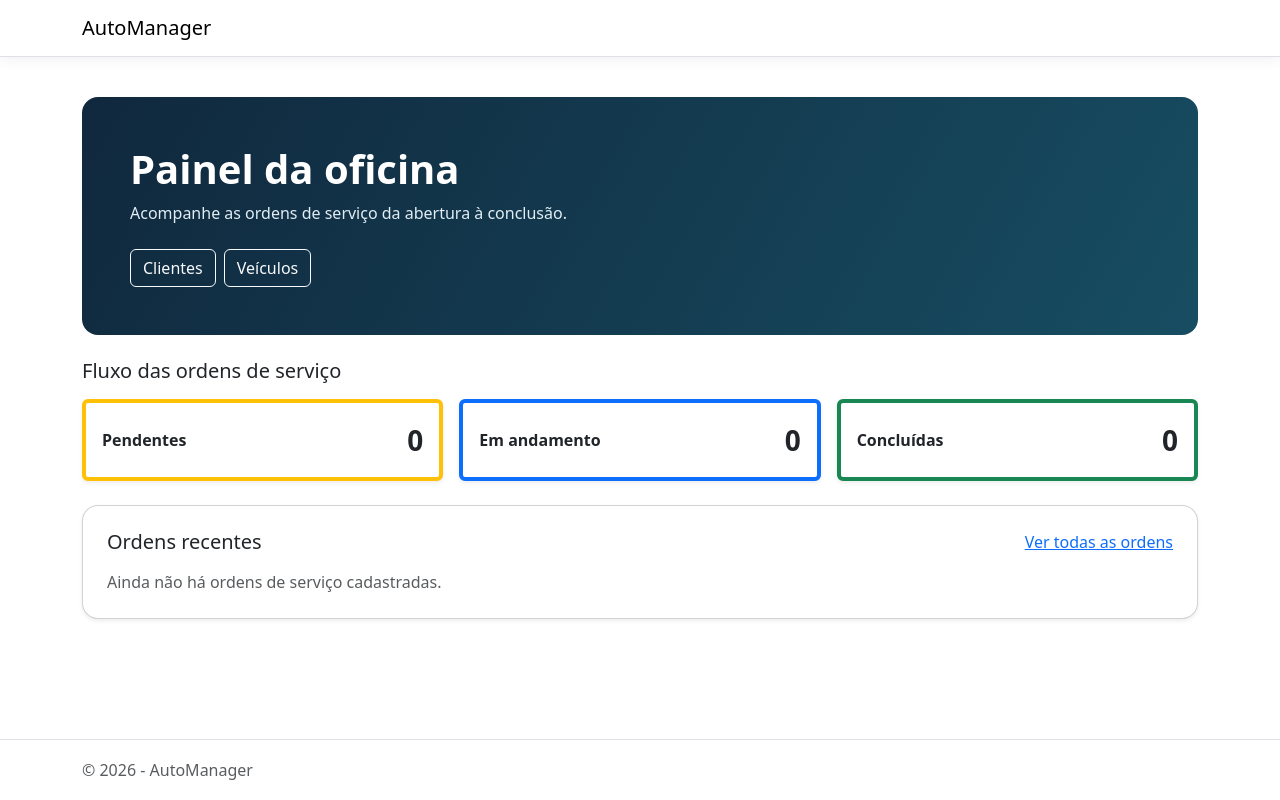
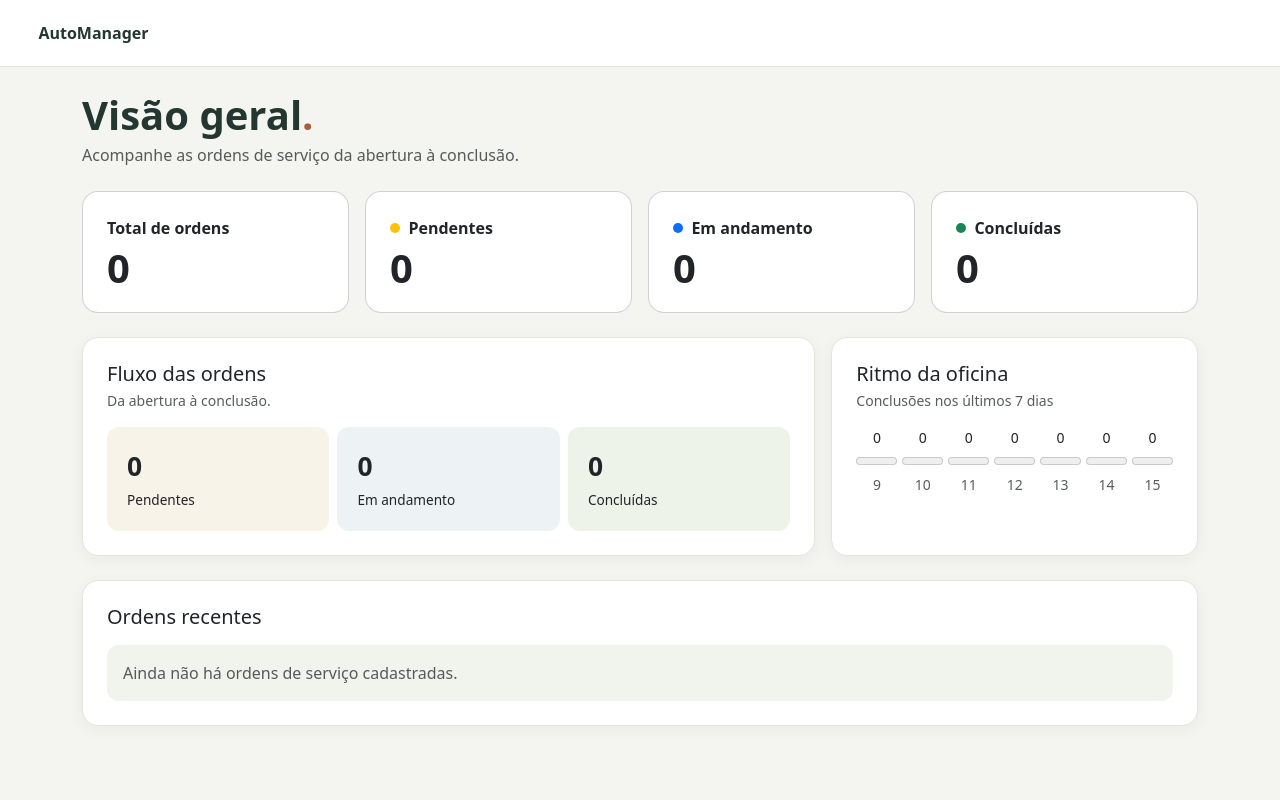
Before and after one commit to silvajoaopedro/AutoManager, an ASP.NET Core app: page / in a window 1280 px wide. Run offline with ASP.NET Core 8, Linux system fonts and the light colour scheme; style sheets or scripts are compiled from the project's sources; the project's own start-up code is not run, and a stand-in starts its controllers and pages.

Commit message:
style: registra redesign inicial do painel

```diff
--- a/Controllers/HomeController.cs
+++ b/Controllers/HomeController.cs
@@ -13,12 +13,24 @@ public class HomeController(OficinaService oficina) : Controller
         var veiculos = oficina.ConsultarVeiculos()
             .ToDictionary(veiculo => veiculo.Id);
 
+        var inicioPeriodo = DateOnly.FromDateTime(DateTime.Today).AddDays(-6);
+        var conclusoes = new int[7];
+        foreach (var ordem in ordens.Where(ordem => ordem.Status == StatusOrdem.Concluida))
+        {
+            var dataConclusao = DateOnly.FromDateTime(ordem.Observacoes[^1].DataRegistro.ToLocalTime().DateTime);
+            var dia = dataConclusao.DayNumber - inicioPeriodo.DayNumber;
+            if (dia >= 0 && dia < conclusoes.Length)
+                conclusoes[dia]++;
+        }
+
         return View(new PainelOficinaViewModel(
             ordens.Count(ordem => ordem.Status == StatusOrdem.Pendente),
             ordens.Count(ordem => ordem.Status == StatusOrdem.EmAndamento),
             ordens.Count(ordem => ordem.Status == StatusOrdem.Concluida),
             ordens.Take(6).ToList(),
-            veiculos));
+            veiculos,
+            conclusoes,
+            inicioPeriodo));
     }
 
     public IActionResult Privacy()
--- a/Models/PainelOficinaViewModel.cs
+++ b/Models/PainelOficinaViewModel.cs
@@ -5,4 +5,6 @@ public record PainelOficinaViewModel(
     int EmAndamento,
     int Concluidas,
     IReadOnlyList<OrdemServico> OrdensRecentes,
-    IReadOnlyDictionary<Guid, Veiculo> Veiculos);
+    IReadOnlyDictionary<Guid, Veiculo> Veiculos,
+    IReadOnlyList<int> ConclusoesPorDia,
+    DateOnly InicioPeriodo);
--- a/Views/Home/Index.cshtml
+++ b/Views/Home/Index.cshtml
@@ -1,6 +1,8 @@
 @model PainelOficinaViewModel
 @{
-    ViewData["Title"] = "Painel da oficina";
+    ViewData["Title"] = "Visão geral";
+    var total = Model.Pendentes + Model.EmAndamento + Model.Concluidas;
+    var picoConclusoes = Math.Max(1, Model.ConclusoesPorDia.Max());
     var etapas = new[]
     {
         (Status: StatusOrdem.Pendente, Nome: "Pendentes", Total: Model.Pendentes, Cor: "warning"),
@@ -9,31 +11,35 @@
     };
 }
 
-<div class="py-3 py-md-4">
-    <header class="painel-cabecalho rounded-4 p-4 p-md-5 mb-4">
-        <h1 class="display-6 fw-bold mb-2">Painel da oficina</h1>
-        <p class="mb-4">Acompanhe as ordens de serviço da abertura à conclusão.</p>
-        <div class="d-flex flex-wrap gap-2">
-            @if (User.IsInRole("Atendente"))
-            {
-                <a class="btn btn-light fw-semibold" asp-controller="Ordens" asp-action="Abrir">Nova ordem de serviço</a>
-            }
-            <a class="btn btn-outline-light" asp-controller="Clientes" asp-action="Index">Clientes</a>
-            <a class="btn btn-outline-light" asp-controller="Veiculos" asp-action="Index">Veículos</a>
-        </div>
+<div class="painel">
+    <header class="painel-cabecalho mb-4">
+        <h1 class="display-6 fw-bold mb-1">Visão geral<span>.</span></h1>
+        <p class="text-muted mb-0">Acompanhe as ordens de serviço da abertura à conclusão.</p>
     </header>
 
     <section class="mb-4" aria-labelledby="titulo-fluxo">
-        <h2 id="titulo-fluxo" class="h5 mb-3">Fluxo das ordens de serviço</h2>
-        <div class="row row-cols-1 row-cols-md-3 g-3">
+        <h2 id="titulo-fluxo" class="visually-hidden">Indicadores das ordens de serviço</h2>
+        <div class="row row-cols-2 row-cols-xl-4 g-3">
+            <div class="col">
+                <a class="card painel-indicador h-100 text-decoration-none text-dark rounded-4"
+                   asp-controller="Ordens" asp-action="Index">
+                    <div class="card-body d-flex flex-column align-items-start gap-2 p-3 p-lg-4">
+                        <span class="fw-semibold">Total de ordens</span>
+                        <strong class="display-6 fw-bold lh-1">@total</strong>
+                    </div>
+                </a>
+            </div>
             @foreach (var etapa in etapas)
             {
                 <div class="col">
-                    <a class="card h-100 shadow-sm text-decoration-none text-dark border-top border-4 border-@etapa.Cor"
+                    <a class="card painel-indicador h-100 text-decoration-none text-dark rounded-4"
                        asp-controller="Ordens" asp-action="Index" asp-route-status="@etapa.Status">
-                        <div class="card-body d-flex justify-content-between align-items-center gap-2">
-                            <span class="fw-semibold">@etapa.Nome</span>
-                            <strong class="fs-3">@etapa.Total</strong>
+                        <div class="card-body d-flex flex-column align-items-start gap-2 p-3 p-lg-4">
+                            <span class="d-flex align-items-center gap-2 fw-semibold">
+                                <span class="painel-status bg-@etapa.Cor" aria-hidden="true"></span>
+                                @etapa.Nome
+                            </span>
+                            <strong class="display-6 fw-bold lh-1">@etapa.Total</strong>
                         </div>
                     </a>
                 </div>
@@ -41,15 +47,52 @@
         </div>
     </section>
 
-    <section class="card shadow-sm rounded-4 mb-4" aria-labelledby="titulo-recentes">
+    <div class="painel-resumo mb-4">
+    <section class="card painel-recentes rounded-4" aria-labelledby="titulo-etapas">
+        <div class="card-body p-3 p-md-4">
+            <h2 id="titulo-etapas" class="h5 mb-1">Fluxo das ordens</h2>
+            <p class="text-muted small mb-3">Da abertura à conclusão.</p>
+            <ol class="painel-etapas list-unstyled mb-0">
+                @foreach (var etapa in etapas)
+                {
+                    <li class="painel-etapa painel-etapa-@etapa.Cor">
+                        <strong>@etapa.Total</strong>
+                        <span>@etapa.Nome</span>
+                    </li>
+                }
+            </ol>
+        </div>
+    </section>
+
+    <section class="card painel-recentes rounded-4" aria-labelledby="titulo-ritmo">
+        <div class="card-body p-3 p-md-4">
+            <h2 id="titulo-ritmo" class="h5 mb-1">Ritmo da oficina</h2>
+            <p class="text-muted small">Conclusões nos últimos 7 dias</p>
+            <ul class="painel-grafico list-unstyled mb-0">
+                @for (var dia = 0; dia < Model.ConclusoesPorDia.Count; dia++)
+                {
+                    var quantidade = Model.ConclusoesPorDia[dia];
+                    var data = Model.InicioPeriodo.AddDays(dia);
+                    <li>
+                        <span class="small">@quantidade</span>
+                        <meter min="0" max="@picoConclusoes" value="@quantidade"
+                               aria-label="@data.ToString("dd/MM"): @quantidade ordens concluídas"></meter>
+                        <span class="small text-muted">@data.Day</span>
+                    </li>
+                }
+            </ul>
+        </div>
+    </section>
+    </div>
+
+    <section class="card painel-recentes rounded-4 mb-4" aria-labelledby="titulo-recentes">
         <div class="card-body p-3 p-md-4">
             <div class="d-flex flex-wrap justify-content-between align-items-center gap-2 mb-3">
                 <h2 id="titulo-recentes" class="h5 mb-0">Ordens recentes</h2>
-                <a asp-controller="Ordens" asp-action="Index">Ver todas as ordens</a>
             </div>
             @if (Model.OrdensRecentes.Count == 0)
             {
-                <p class="text-muted mb-0">Ainda não há ordens de serviço cadastradas.</p>
+                <p class="painel-vazio text-muted mb-0">Ainda não há ordens de serviço cadastradas.</p>
             }
             else
             {
--- a/Views/Home/Index.cshtml.css
+++ b/Views/Home/Index.cshtml.css
@@ -1,8 +1,67 @@
 .painel-cabecalho {
-    color: #fff;
-    background: linear-gradient(120deg, #10283d, #174d62);
+    border-bottom: 1px solid #dce4ed;
+    padding-bottom: 1.25rem;
 }
 
-.painel-cabecalho p {
-    color: #e0edf4;
+.painel-indicador,
+.painel-recentes {
+    border-color: #dce4ed;
+    box-shadow: 0 4px 16px rgb(16 40 61 / 5%);
 }
+
+.painel-indicador:hover {
+    background-color: #f5f8fc;
+    border-color: #a2b6cb;
+}
+
+.painel-indicador:focus-visible {
+    outline: 2px solid #0d6efd;
+    outline-offset: 3px;
+}
+
+.painel-status {
+    display: inline-block;
+    width: .65rem;
+    height: .65rem;
+    border-radius: 50%;
+}
+
+.painel-vazio {
+    background-color: #f5f8fc;
+    border-radius: .75rem;
+    padding: 1rem;
+}
+
+.painel-cabecalho {
+    border-bottom: 0;
+    padding-bottom: 0;
+}
+
+.painel-cabecalho h1 span { color: #a85d3d; }
+.painel-indicador, .painel-recentes { border-color: #e2e7de; }
+.painel-indicador:hover, .painel-vazio { background: #f1f4ed; }
+.painel-indicador:focus-visible { outline-color: #345846; }
+.painel-etapas {
+    display: grid;
+    grid-template-columns: repeat(3, minmax(0, 1fr));
+    gap: .5rem;
+}
+.painel-etapa {
+    border-radius: .75rem;
+    padding: clamp(.45rem, 2vw, 1.25rem);
+    overflow-wrap: anywhere;
+}
+.painel-etapa strong { display: block; font-size: 1.65rem; }
+.painel-etapa span { font-size: .85rem; }
+.painel-etapa-warning { background: #f7f3e8; }
+.painel-etapa-primary { background: #edf3f5; }
+.painel-etapa-success { background: #edf3e8; }
+
+.painel-resumo { display: grid; gap: 1rem; }
+.painel-grafico { display: grid; grid-template-columns: repeat(7, minmax(0, 1fr)); gap: .3rem; }
+.painel-grafico li { display: grid; gap: .3rem; text-align: center; }
+.painel-grafico meter { width: 100%; height: 1rem; accent-color: #577759; }
+
+@media (min-width: 1200px) {
+    .painel-resumo { grid-template-columns: minmax(0, 2fr) minmax(0, 1fr); }
+}
--- a/Views/Shared/_Layout.cshtml
+++ b/Views/Shared/_Layout.cshtml
@@ -2,117 +2,58 @@
 <html lang="pt-BR">
 <head>
     <meta charset="utf-8" />
-    <meta name="viewport"
-          content="width=device-width, initial-scale=1.0" />
-
+    <meta name="viewport" content="width=device-width, initial-scale=1.0" />
     <title>@ViewData["Title"] - AutoManager</title>
-
     <script type="importmap"></script>
-
-    <link rel="stylesheet"
-          href="~/lib/bootstrap/dist/css/bootstrap.min.css" />
-
-    <link rel="stylesheet"
-          href="~/css/site.css"
-          asp-append-version="true" />
-
-    <link rel="stylesheet"
-          href="~/AutoManager.styles.css"
-          asp-append-version="true" />
+    <link rel="stylesheet" href="~/lib/bootstrap/dist/css/bootstrap.min.css" />
+    <link rel="stylesheet" href="~/css/site.css" asp-append-version="true" />
+    <link rel="stylesheet" href="~/AutoManager.styles.css" asp-append-version="true" />
 </head>
-<body>
-    <header>
-        <nav class="navbar navbar-expand-sm navbar-light bg-white border-bottom box-shadow mb-3">
-            <div class="container">
-                <a class="navbar-brand"
-                   asp-area=""
-                   asp-controller="Home"
-                   asp-action="Index">
-                    AutoManager
-                </a>
-
-                @if (User.Identity?.IsAuthenticated == true)
+<body class="oficina">
+    @if (User.Identity?.IsAuthenticated == true)
+    {
+        var modulo = ViewContext.RouteData.Values["controller"]?.ToString();
+        <aside class="offcanvas-lg offcanvas-start oficina-menu" tabindex="-1" id="menuOficina" aria-labelledby="marcaOficina">
+            <div class="oficina-marca" id="marcaOficina"><span aria-hidden="true">A</span> AutoManager</div>
+            <button class="btn-close btn-close-white d-lg-none oficina-fechar" type="button"
+                    data-bs-dismiss="offcanvas" data-bs-target="#menuOficina" aria-label="Fechar menu"></button>
+            <nav aria-label="Módulos da oficina">
+                <a asp-controller="Home" asp-action="Index" aria-current="@(modulo == "Home" ? "page" : null)">Visão geral</a>
+                <a asp-controller="Ordens" asp-action="Index" aria-current="@(modulo == "Ordens" ? "page" : null)">Ordens de serviço</a>
+                <a asp-controller="Veiculos" asp-action="Index" aria-current="@(modulo == "Veiculos" ? "page" : null)">Veículos</a>
+                <a asp-controller="Clientes" asp-action="Index" aria-current="@(modulo == "Clientes" ? "page" : null)">Clientes</a>
+            </nav>
+            <div class="oficina-perfil">
+                <strong>@User.Identity.Name</strong>
+                <span>@(User.IsInRole("Atendente") ? "Atendente" : "Mecânico")</span>
+                <form asp-controller="Conta" asp-action="Sair" method="post" asp-antiforgery="true">
+                    <button type="submit" class="btn btn-sm btn-outline-light">Sair</button>
+                </form>
+            </div>
+        </aside>
+        <div class="oficina-area">
+            <header class="oficina-topo">
+                <button class="btn oficina-menu-toggle d-lg-none" type="button" data-bs-toggle="offcanvas"
+                        data-bs-target="#menuOficina" aria-controls="menuOficina" aria-label="Abrir menu">☰</button>
+                <span class="oficina-local">Oficina <span aria-hidden="true">/</span> <strong>@ViewData["Title"]</strong></span>
+                @if (User.IsInRole("Atendente"))
                 {
-                    <button class="navbar-toggler"
-                            type="button"
-                            data-bs-toggle="collapse"
-                            data-bs-target="#menuPrincipal"
-                            aria-controls="menuPrincipal"
-                            aria-expanded="false"
-                            aria-label="Abrir menu">
-                        <span class="navbar-toggler-icon"></span>
-                    </button>
-
-                    <div class="collapse navbar-collapse"
-                         id="menuPrincipal">
-
-                        <ul class="navbar-nav me-auto">
-                            <li class="nav-item">
-                                <a class="nav-link text-dark"
-                                   asp-area=""
-                                   asp-controller="Home"
-                                   asp-action="Index">
-                                    Início
-                                </a>
-                            </li>
-                            <li class="nav-item">
-                                <a class="nav-link" asp-controller="Clientes" asp-action="Index">Clientes</a>
-                            </li>
-                            <li class="nav-item">
-                                <a class="nav-link" asp-controller="Veiculos" asp-action="Index">Veículos</a>
-                            </li>
-                            <li class="nav-item">
-                                <a class="nav-link" asp-controller="Ordens" asp-action="Index">Ordens de serviço</a>
-                            </li>
-                        </ul>
-
-                        <div class="d-flex flex-wrap align-items-center gap-3 py-2">
-                            <span class="text-muted">
-                                @User.Identity.Name
-                                —
-                                @(User.IsInRole("Atendente")
-                                    ? "Atendente"
-                                    : User.IsInRole("Mecanico")
-                                        ? "Mecânico"
-                                        : "Usuário")
-                            </span>
-
-                            <form asp-area=""
-                                  asp-controller="Conta"
-                                  asp-action="Sair"
-                                  method="post"
-                                  asp-antiforgery="true"
-                                  class="m-0">
-
-                                <button type="submit"
-                                        class="btn btn-outline-danger btn-sm">
-                                    Sair
-                                </button>
-                            </form>
-                        </div>
-                    </div>
+                    <a class="btn oficina-nova" asp-controller="Ordens" asp-action="Abrir">
+                        <span aria-hidden="true">+</span> <span class="d-none d-sm-inline">Nova ordem de serviço</span><span class="d-sm-none">Nova OS</span>
+                    </a>
                 }
-            </div>
-        </nav>
-    </header>
-
-    <div class="container">
-        <main role="main" class="pb-3">
-            @RenderBody()
-        </main>
-    </div>
-
-    <footer class="border-top footer text-muted">
-        <div class="container">
-            &copy; @DateTime.Now.Year - AutoManager
+            </header>
+            <main class="oficina-conteudo">@RenderBody()</main>
         </div>
-    </footer>
-
+    }
+    else
+    {
+        <header class="oficina-topo"><strong>AutoManager</strong></header>
+        <main class="container py-4">@RenderBody()</main>
+    }
     <script src="~/lib/jquery/dist/jquery.min.js"></script>
     <script src="~/lib/bootstrap/dist/js/bootstrap.bundle.min.js"></script>
-    <script src="~/js/site.js"
-            asp-append-version="true"></script>
-
+    <script src="~/js/site.js" asp-append-version="true"></script>
     @await RenderSectionAsync("Scripts", required: false)
 </body>
 </html>
--- a/wwwroot/css/site.css
+++ b/wwwroot/css/site.css
@@ -29,3 +29,64 @@ body {
 .form-floating > .form-control-plaintext:focus::placeholder, .form-floating > .form-control:focus::placeholder {
   text-align: start;
 }
+.oficina {
+  --oficina-menu: #19312b;
+  --oficina-fundo: #f4f5f0;
+  --oficina-borda: #e2e7de;
+  background: var(--oficina-fundo);
+  color: #243630;
+  margin-bottom: 0;
+}
+
+.oficina-menu {
+  --bs-offcanvas-width: 16rem;
+  background: var(--oficina-menu);
+  color: #f4f6ef;
+  padding: 1.5rem 1.125rem;
+}
+
+.oficina-marca { font-weight: 700; margin-bottom: 2.5rem; }
+.oficina-marca span {
+  display: inline-grid;
+  place-items: center;
+  background: #eab79e;
+  color: #253b32;
+  border-radius: .55rem;
+  width: 2rem;
+  height: 2rem;
+  margin-right: .45rem;
+}
+.oficina-menu nav { display: grid; gap: .35rem; }
+.oficina-menu nav a { color: #e0e9e1; text-decoration: none; padding: .75rem; border-radius: .55rem; }
+.oficina-menu nav a:hover,
+.oficina-menu nav a[aria-current="page"] { background: #324d41; color: #fff; }
+.oficina-fechar { position: absolute; right: 1rem; top: 1rem; }
+.oficina-perfil { margin-top: auto; border-top: 1px solid #4a6255; padding-top: 1rem; display: grid; gap: .4rem; }
+.oficina-perfil span { color: #cfdbd0; font-size: .85rem; }
+.oficina-topo {
+  display: flex;
+  align-items: center;
+  gap: .75rem;
+  min-height: 4.2rem;
+  padding: .65rem clamp(.75rem, 3vw, 2.5rem);
+  background: #fff;
+  border-bottom: 1px solid var(--oficina-borda);
+}
+.oficina-local { flex: 1; min-width: 0; font-size: .9rem; }
+.oficina-local span { margin-inline: .35rem; color: #65756c; }
+.oficina-nova { background: var(--oficina-menu); color: #fff; white-space: nowrap; }
+.oficina-nova:hover { background: #324d41; color: #fff; }
+.oficina-conteudo { max-width: 92rem; margin-inline: auto; padding: clamp(1rem, 3vw, 2.5rem); }
+
+@media (min-width: 992px) {
+  .oficina-menu.offcanvas-lg {
+    position: fixed;
+    inset: 0 auto 0 0;
+    width: 15rem;
+    display: flex;
+    flex-direction: column;
+    overflow-y: auto;
+    background-color: var(--oficina-menu) !important;
+  }
+  .oficina-area { margin-left: 15rem; }
+}
```
